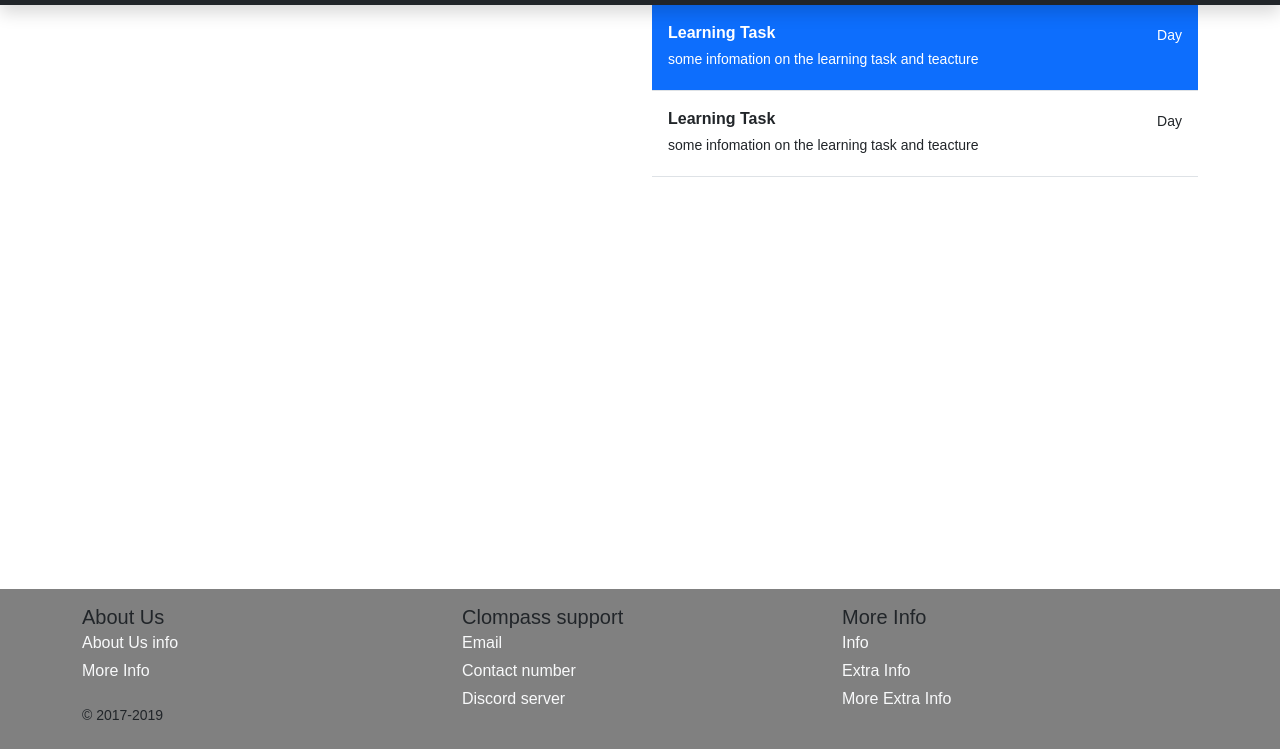
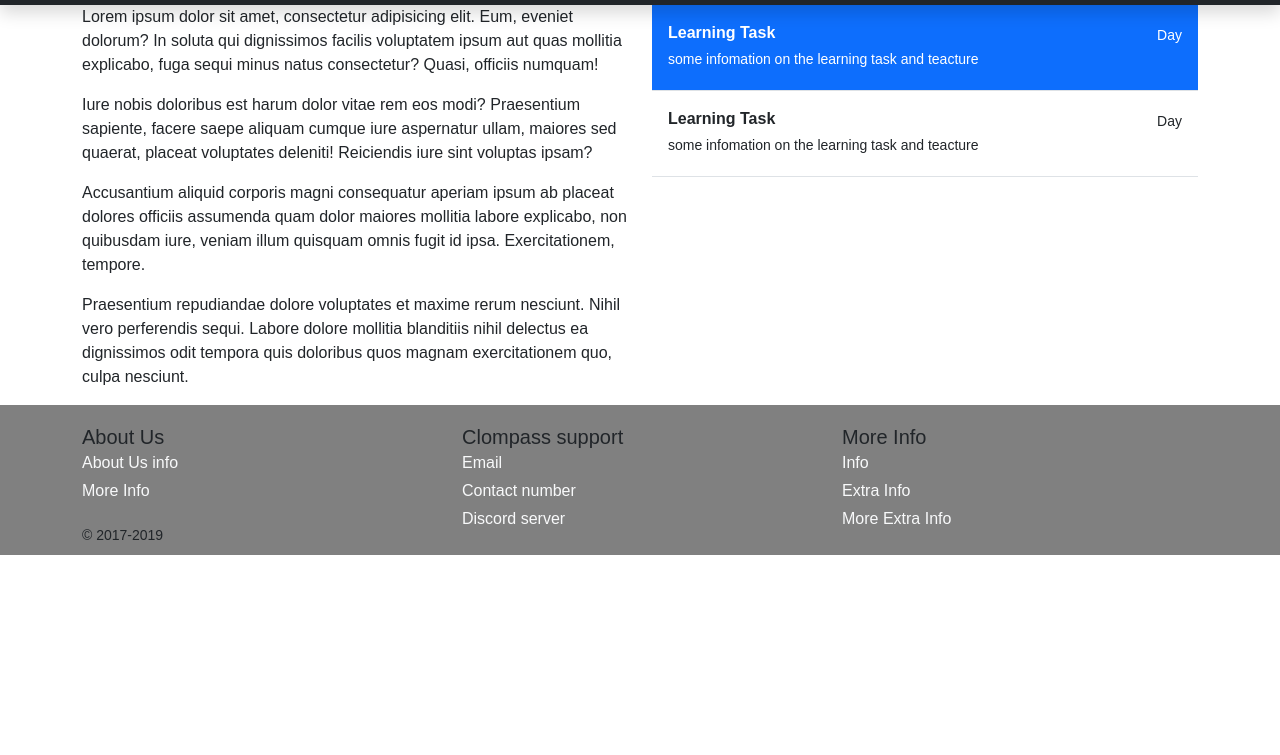
Before and after one commit to clompass-test/clompass-test.github.io, a website built with Parcel: page index.html in a window 1280 px wide. Shown: the part 51-806 px from the top of the page. Built offline with nearby package versions, Linux system fonts and the light colour scheme.

Commit message:
trying to fix taskbar

```diff
--- a/index.html
+++ b/index.html
@@ -140,7 +140,10 @@
   <div class="container">
     <div class="row">
         <div class="col">
-
+          <p>Lorem ipsum dolor sit amet, consectetur adipisicing elit. Eum, eveniet dolorum? In soluta qui dignissimos facilis voluptatem ipsum aut quas mollitia explicabo, fuga sequi minus natus consectetur? Quasi, officiis numquam!</p>
+          <p>Iure nobis doloribus est harum dolor vitae rem eos modi? Praesentium sapiente, facere saepe aliquam cumque iure aspernatur ullam, maiores sed quaerat, placeat voluptates deleniti! Reiciendis iure sint voluptas ipsam?</p>
+          <p>Accusantium aliquid corporis magni consequatur aperiam ipsum ab placeat dolores officiis assumenda quam dolor maiores mollitia labore explicabo, non quibusdam iure, veniam illum quisquam omnis fugit id ipsa. Exercitationem, tempore.</p>
+          <p>Praesentium repudiandae dolore voluptates et maxime rerum nesciunt. Nihil vero perferendis sequi. Labore dolore mollitia blanditiis nihil delectus ea dignissimos odit tempora quis doloribus quos magnam exercitationem quo, culpa nesciunt.</p>
         </div>
       <div class="col">
         <div class="list-group list-group-flush border-bottom scrollarea">
@@ -164,9 +167,10 @@
       </div>
     </div>
   </div>
+
     <!-- Footer-->
 
-    <footer class="footer">
+    <footer class="footer mt-auto py-1 bg-secondary-gradient">
       <div class="container">
         <div class="row">
           <div class="col">
--- a/src/styles.css
+++ b/src/styles.css
@@ -1,7 +1,16 @@
+html,
+body {
+  scale: 100%;
+  margin: 0px;
+}
+
 body {
   font-family: sans-serif;
-  margin-bottom: 10rem;
+  padding-bottom: 150px;
   line-height: 1.5;
+  min-height: 100%;
+  position: relative;
+  margin: 0px;
 }
 
 footer {
@@ -10,8 +19,8 @@ footer {
 
 .footer {
   position: absolute;
-  bottom: 0;
-  height: 10rem;
+  bottom: 0px;
+  height: 150px;
   line-height: 3rem;
   background-color: grey;
   width: 100%;
```
